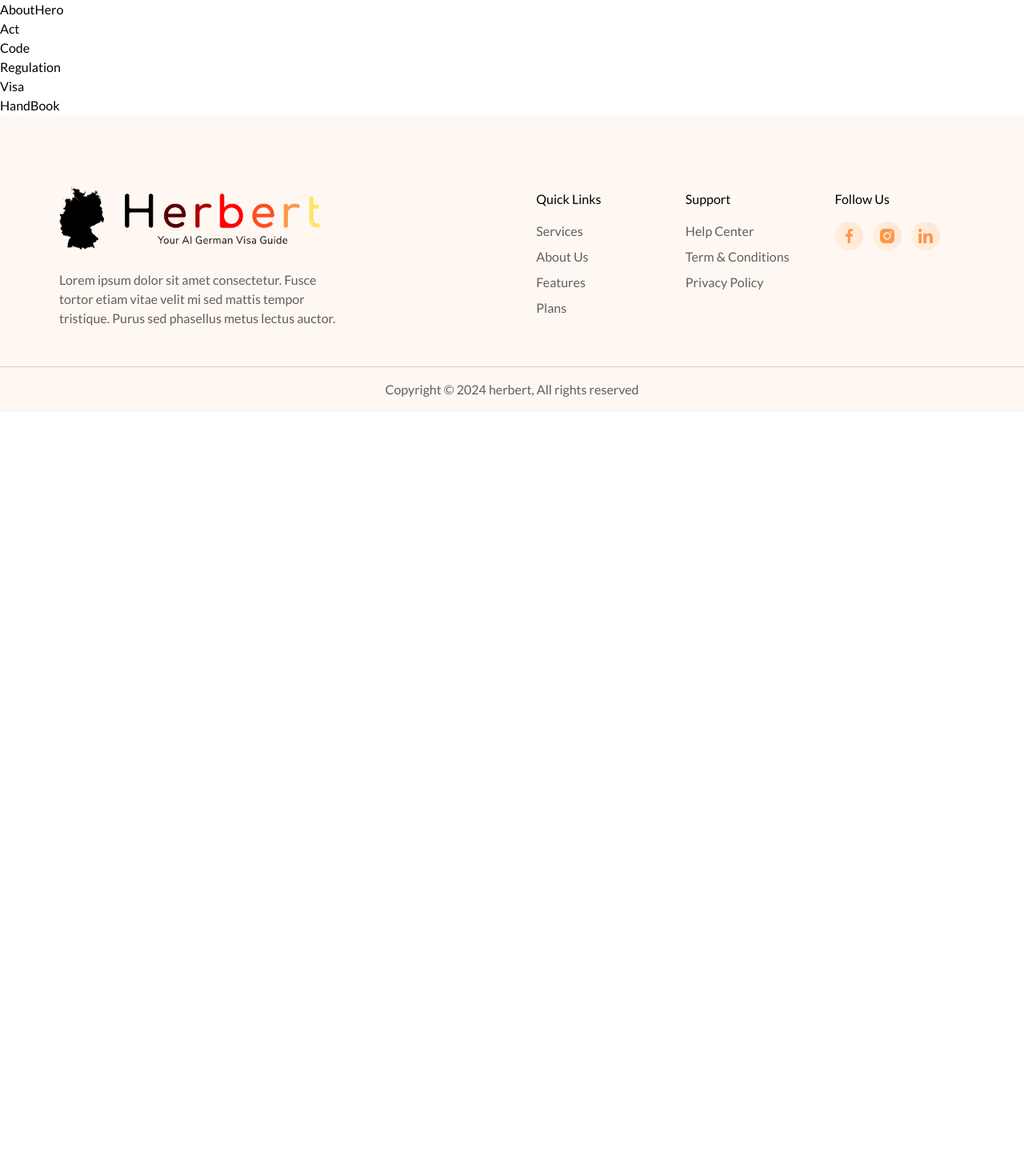
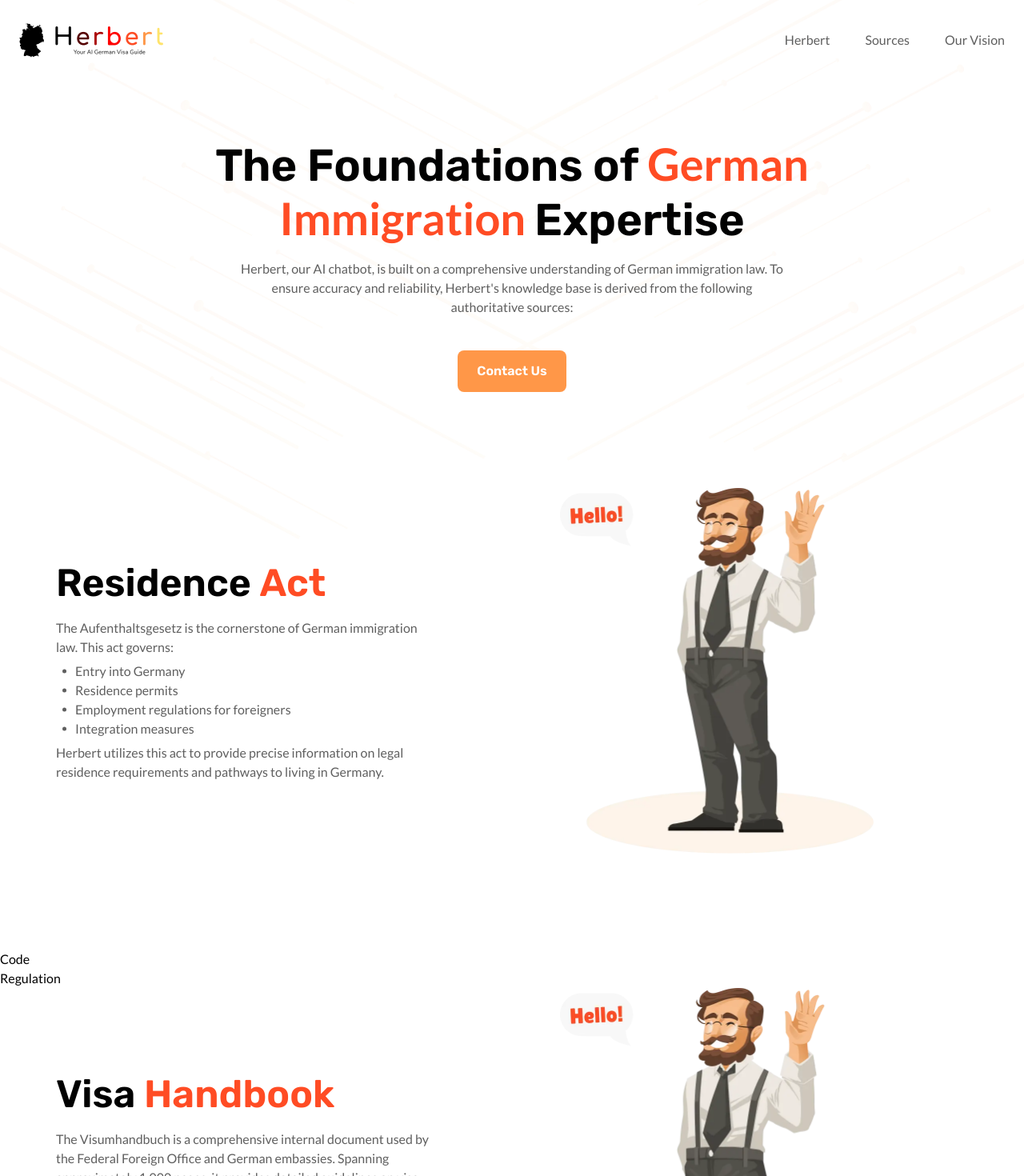
Before and after one commit to Ritik-455/herbert, a React (Create React App) app: page /sources in a window 1280 px wide. Shown: the top 1470 px of the page at 80% size. Before the commit the page ends 800 px from the top, so only its background shows below. Built offline with nearby package versions, Linux system fonts and the light colour scheme.

Commit message:
2 section in progress

```diff
--- a/src/components/about/Act.jsx
+++ /dev/null
@@ -1,9 +0,0 @@
-import React from 'react'
-
-const Act = () => {
-  return (
-    <div>Act</div>
-  )
-}
-
-export default Act
--- a/src/components/about/SourcesHero.jsx
+++ b/src/components/about/SourcesHero.jsx
@@ -1,9 +1,31 @@
-import React from 'react'
+import React from "react";
+import PrimaryParagraph from "../../common/PrimaryParagraph";
+import PrimaryButton from "../../common/PrimaryButton";
+import Header from "../../common/Header";
 
 const AboutHero = () => {
   return (
-    <div>AboutHero</div>
-  )
-}
+    <div className="relative">
+      <Header />
+      <div className="pt-[72px] xl:pb-[120px] md:pb-[105px] pb-[95px]">
+        <div className="container xl:max-w-[1188px] mx-auto">
+          <div className="sm:max-w-[807px] max-w-[532px] w-full mx-auto text-center">
+            <h1 className="font-Rubik sm:text-4xl sm:!leading-10 md:text-[42px] lg:text-5xl xl:text-3lg text-[28px] !leading-8 sm:font-semibold font-bold md:!leading-[52px] lg:!leading-[52px] xl:!leading-lg text-dark_black sm:mb-4 mb-[14px]">
+              The Foundations of
+              <span className="text-orange"> German Immigration </span>
+              Expertise
+            </h1>
+            <PrimaryParagraph
+              className="xl:mb-[42px] md:mb-9 mb-8 font-Lato max-w-[685px] mx-auto sm:leading-6 max-sm:text-sm leading-5"
+              text="Herbert, our AI chatbot, is built on a comprehensive understanding of German immigration law. To ensure accuracy and reliability, Herbert's knowledge base is derived from the following authoritative sources:"
+            />
+            <PrimaryButton BtnText="Contact Us" className="py-3" />
+          </div>
+        </div>
+      </div>
+      <div className="bg-sources_hero bg-cover bg-center bg-no-repeat w-full md:h-[773px] h-[700px] absolute top-0 left-1/2 -translate-x-1/2 -z-20 pointer-events-none"></div>
+    </div>
+  );
+};
 
-export default AboutHero
+export default AboutHero;
--- /dev/null
+++ b/src/components/about/common/Act.jsx
@@ -0,0 +1,65 @@
+import React from "react";
+import PrimaryHeading from "../../../common/PrimaryHeading";
+import PrimaryParagraph from "../../../common/PrimaryParagraph";
+import actImage from "../../../assets/images/sources/webp/act.webp";
+import { VISA_DATA } from "../../../utils/helper";
+
+const Act = ({ sectionData }) => {
+  if (!sectionData || !sectionData.length) return null;
+  return (
+    <div className="xl:pb-[120px] md:pb-[100px] pb-20">
+      <div className="container xl:max-w-[1188px] mx-auto">
+        <div className="row items-center">
+          <div className="lg:col-6 md:col-7 col-12">
+            {sectionData.map((value, index) => (
+              <div key={index} className="md:max-w-[478px] w-full">
+                <PrimaryHeading
+                  text={value.titleBlack}
+                  className="sm:mb-4 mb-[14px]"
+                >
+                  <span className="text-orange font-Rubik">
+                    &nbsp;{value.titleOrange}
+                  </span>
+                </PrimaryHeading>
+                <div>
+                  <PrimaryParagraph
+                    text={value.aboutListItems}
+                    className="mb-2 font-Lato max-sm:text-sm leading-5 sm:leading-6"
+                  />
+                  {value.listItems.map((listItem, index) => (
+                    <PrimaryParagraph
+                      key={index}
+                      className={`${
+                        index !== 0 && "my-1"
+                      } after:w-[5px] after:h-[5px] after:!bg-grey after:rounded-full after:absolute after:left-2 after:top-1/2 after:-translate-y-1/2 relative ps-6 font-Lato max-sm:text-sm leading-5`}
+                      text={listItem}
+                    />
+                  ))}
+                  {sectionData !== VISA_DATA && (
+                    <PrimaryParagraph
+                      text={value.about}
+                      className="mt-2 font-Lato max-sm:text-sm leading-5 sm:leading-6"
+                    />
+                  )}
+                </div>
+              </div>
+            ))}
+          </div>
+          <div className="lg:col-6 md:col-5 col-12 md:mt-0 mt-14 max-md:flex max-md:justify-center">
+            <div className="md:max-w-[392px] sm:max-w-[290px] max-w-[261px] w-full lg:h-[457px] h-auto max-sm:h-[305] lg:ml-12">
+              <img
+                src={actImage}
+                alt="act-Image"
+                width={100}
+                height={100}
+                className="w-full h-full object-contain"
+              />
+            </div>
+          </div>
+        </div>
+      </div>
+    </div>
+  );
+};
+
+export default Act;
--- a/src/components/views/About.jsx
+++ b/src/components/views/About.jsx
@@ -1,22 +1,22 @@
-import React from 'react'
-import Act from '../about/Act'
-import SourcesHero from '../about/SourcesHero'
-import Code from '../about/Code'
-import { Regulation } from '../about/Regulation'
-import Visa from '../about/Visa'
-import HandBook from '../about/HandBook'
+import React from "react";
+import SourcesHero from "../about/SourcesHero";
+import Code from "../about/Code";
+import { Regulation } from "../about/Regulation";
+import HandBook from "../about/HandBook";
+import Act from "../about/common/Act";
+import { RESIDENCE_DATA, VISA_DATA } from "../../utils/helper";
 
 const About = () => {
   return (
     <>
       <SourcesHero />
-            <Act />
+      <Act sectionData={RESIDENCE_DATA} />
       <Code />
       <Regulation />
-            <Visa />
+      <Act sectionData={VISA_DATA} />
       <HandBook />
     </>
-    )
-}
+  );
+};
 
-export default About
+export default About;
--- a/src/utils/helper.js
+++ b/src/utils/helper.js
@@ -1,37 +1,37 @@
-import featuresOne from "../assets/images/home/svg/features-numb-1.svg"
-import featuresTwo from "../assets/images/home/svg/features-numb-2.svg"
-import featuresThree from "../assets/images/home/svg/features-numb-3.svg"
-import featuresFour from "../assets/images/home/svg/features-numb-4.svg"
-import featuresFive from "../assets/images/home/svg/features-numb-5.svg"
-import featuresSix from "../assets/images/home/svg/features-numb-6.svg"
-import facebook from '../assets/images/home/svg/Facebook.svg'
-import instagram from '../assets/images/home/svg/Instagram.svg'
-import linkedIn from '../assets/images/home/svg/LinkedIn.svg'
+import featuresOne from "../assets/images/home/svg/features-numb-1.svg";
+import featuresTwo from "../assets/images/home/svg/features-numb-2.svg";
+import featuresThree from "../assets/images/home/svg/features-numb-3.svg";
+import featuresFour from "../assets/images/home/svg/features-numb-4.svg";
+import featuresFive from "../assets/images/home/svg/features-numb-5.svg";
+import featuresSix from "../assets/images/home/svg/features-numb-6.svg";
+import facebook from "../assets/images/home/svg/Facebook.svg";
+import instagram from "../assets/images/home/svg/Instagram.svg";
+import linkedIn from "../assets/images/home/svg/LinkedIn.svg";
 
 export const FEATURES_DATA = [
   {
     img: featuresOne,
-        para: "Find out which visa you might want"
+    para: "Find out which visa you might want",
   },
   {
     img: featuresTwo,
-        para: "Receive a checklist with all necessary documents"
+    para: "Receive a checklist with all necessary documents",
   },
   {
     img: featuresThree,
-        para: "Write your CV / Motivation Letter with Herbert"
+    para: "Write your CV / Motivation Letter with Herbert",
   },
   {
     img: featuresFour,
-        para: "Help prepare for your visa interview"
+    para: "Help prepare for your visa interview",
   },
   {
     img: featuresFive,
-        para: "Practice your German interactively with Herbert"
+    para: "Practice your German interactively with Herbert",
   },
   {
     img: featuresSix,
-        para: "Let Herbert guide you through your fresh start in Germany once you get there."
+    para: "Let Herbert guide you through your fresh start in Germany once you get there.",
   },
 ];
 export const PLANS_DATA = [
@@ -40,81 +40,103 @@ export const PLANS_DATA = [
     para: "Ideal for newcomers! Get quick and reliable answers to your basic questions about German immigration policies. Perfect for a brief introduction without long-term commitment.",
     message: "10 messages",
     upgrade: "Upgrade to Basic",
-        plan:"Basic"
+    plan: "Basic",
   },
   {
     heading: "$10/mo",
     para: "Your go-to resource for thorough visa application preparation. Ensure you have all the necessary information and answers to confidently navigate the German visa process.",
     message: "25 messages",
     upgrade: "Upgrade to Standard",
-         plan:"Standard"
+    plan: "Standard",
   },
   {
     heading: "$20/mo",
     para: "Ideal for newcomers! Get quick and reliable answers to your basic questions about German immigration policies. Perfect for a brief introduction without long-term commitment.",
     message: "50 messages",
     upgrade: "Upgrade to Premium",
-         plan:"Premium"
+    plan: "Premium",
   },
-]
+];
 export const NAV_LINKS_LIST = [
   { navlink: "Herbert", url: "/" },
   { navlink: "Sources", url: "#blog" },
   { navlink: "Our Vision", url: "#vision" },
 ];
 
-
 export const FOOTER_DATA = [
   {
     headLink: "Quick Links",
-        links: [
-            "Services",
-            "About Us",
-            "Features",
-            "Plans",
-        ]
+    links: ["Services", "About Us", "Features", "Plans"],
   },
   {
     headLink: "Support",
-        links: [
-            "Help Center",
-            "Term & Conditions",
-            "Privacy Policy",
-        ]
+    links: ["Help Center", "Term & Conditions", "Privacy Policy"],
   },
   {
     headLink: "Follow Us",
-        socialLinks: [
-            facebook,
-            instagram,
-            linkedIn,
-        ]
+    socialLinks: [facebook, instagram, linkedIn],
   },
-]
+];
 
 export const FAQ_CONTENT = [
   {
     mainText: "What is Herbert?",
-        content: "Herbert is an AI-powered assistant designed to help with German visa and immigration processes. It provides guidance, answers questions, and helps you navigate the requirements and procedures involved."
+    content:
+      "Herbert is an AI-powered assistant designed to help with German visa and immigration processes. It provides guidance, answers questions, and helps you navigate the requirements and procedures involved.",
   },
   {
     mainText: "How accurate is the information provided by Herbert?",
-        content: "Herbert is an AI-powered assistant designed to help with German visa and immigration processes. It provides guidance, answers questions, and helps you navigate the requirements and procedures involved."
+    content:
+      "Herbert is an AI-powered assistant designed to help with German visa and immigration processes. It provides guidance, answers questions, and helps you navigate the requirements and procedures involved.",
   },
   {
     mainText: "How can I access Herbert?",
-        content: "Herbert is an AI-powered assistant designed to help with German visa and immigration processes. It provides guidance, answers questions, and helps you navigate the requirements and procedures involved."
+    content:
+      "Herbert is an AI-powered assistant designed to help with German visa and immigration processes. It provides guidance, answers questions, and helps you navigate the requirements and procedures involved.",
   },
   {
     mainText: "How can Herbert help me with my visa application?",
-        content: "Herbert is an AI-powered assistant designed to help with German visa and immigration processes. It provides guidance, answers questions, and helps you navigate the requirements and procedures involved."
+    content:
+      "Herbert is an AI-powered assistant designed to help with German visa and immigration processes. It provides guidance, answers questions, and helps you navigate the requirements and procedures involved.",
   },
   {
     mainText: "Is Herbert available in multiple languages?",
-        content: "Herbert is an AI-powered assistant designed to help with German visa and immigration processes. It provides guidance, answers questions, and helps you navigate the requirements and procedures involved."
+    content:
+      "Herbert is an AI-powered assistant designed to help with German visa and immigration processes. It provides guidance, answers questions, and helps you navigate the requirements and procedures involved.",
   },
   {
     mainText: "Can Herbert help me fill out my visa application forms?",
-        content: "Herbert is an AI-powered assistant designed to help with German visa and immigration processes. It provides guidance, answers questions, and helps you navigate the requirements and procedures involved."
+    content:
+      "Herbert is an AI-powered assistant designed to help with German visa and immigration processes. It provides guidance, answers questions, and helps you navigate the requirements and procedures involved.",
   },
-]
+];
+
+export const RESIDENCE_DATA = [
+  {
+    titleBlack: "Residence",
+    titleOrange: "Act",
+    aboutListItems:
+      "The Aufenthaltsgesetz is the cornerstone of German immigration law. This act governs:",
+    listItems: [
+      "Entry into Germany",
+      "Residence permits",
+      "Employment regulations for foreigners",
+      "Integration measures",
+    ],
+    about:
+      "Herbert utilizes this act to provide precise information on legal residence requirements and pathways to living in Germany.",
+  },
+];
+export const VISA_DATA = [
+  {
+    titleBlack: "Visa",
+    titleOrange: "Handbook",
+    aboutListItems:
+      "The Visumhandbuch is a comprehensive internal document used by the Federal Foreign Office and German embassies. Spanning approximately 1,000 pages, it provides detailed guidelines on visa issuance. Herbert's training on this resource offers:",
+    listItems: [
+      "In-depth insights into visa application assessment",
+      "Clarification on complex cases and exceptions",
+      "Nuanced interpretations of immigration laws and regulations",
+    ],
+  },
+];
--- a/tailwind.config.js
+++ b/tailwind.config.js
@@ -1,13 +1,11 @@
 /** @type {import('tailwindcss').Config} */
 module.exports = {
-  content: [
-    "./src/**/*.{js,jsx,ts,tsx}",
-  ],
+  content: ["./src/**/*.{js,jsx,ts,tsx}"],
   theme: {
     extend: {
       fontFamily: {
         Rubik: "'Rubik',sans-serif",
-        Lato:"'Lato',sans-serif",
+        Lato: "'Lato',sans-serif",
       },
       colors: {
         grey: "#5f5f5f",
@@ -18,17 +16,22 @@ module.exports = {
       },
       fontSize: {
         "2lg": "44px",
-        "3lg": "56px"
+        "3lg": "56px",
       },
       lineHeight: {
-        "sm": "52px",
-        "md": "56px",
-        "lg": "66px",
+        sm: "52px",
+        md: "56px",
+        lg: "66px",
       },
       backgroundImage: {
-        "orange_gradient": "linear-gradient(241.09deg, rgba(255, 76, 36, 0.15) -34.32%, rgba(255, 227, 108, 0.15) 109.3%)",
-        "bgLinearGradient": "linear-gradient(to bottom, white 70%, #FFF8F2 30%)",
-        "plans": "url(./assets/images/home/png/plans-bg-img.png)"
+        orange_gradient:
+          "linear-gradient(241.09deg, rgba(255, 76, 36, 0.15) -34.32%, rgba(255, 227, 108, 0.15) 109.3%)",
+        bgLinearGradient: "linear-gradient(to bottom, white 70%, #FFF8F2 30%)",
+        plans: "url(./assets/images/home/png/plans-bg-img.png)",
+        sources_hero: "url(./assets/images/sources/webp/sources-hero.webp)",
+      },
+      backgroundSize: {
+        full: "100% 100%",
       },
       container: {
         padding: {
@@ -38,12 +41,12 @@ module.exports = {
         center: true,
       },
       screens: {
-        'custom_lg': '1072px',
+        custom_lg: "1072px",
       },
       boxShadow: {
         accordionShadow: "0px 0px 16px 6px #8080801F",
-      }
+      },
     },
   },
   plugins: [],
-}
+};
```
Also changed, not shown: src/assets/images/sources/webp/act.webp (added), src/assets/images/sources/webp/sources-hero.webp (added). Lines whose indentation alone changed are shown as unchanged.
